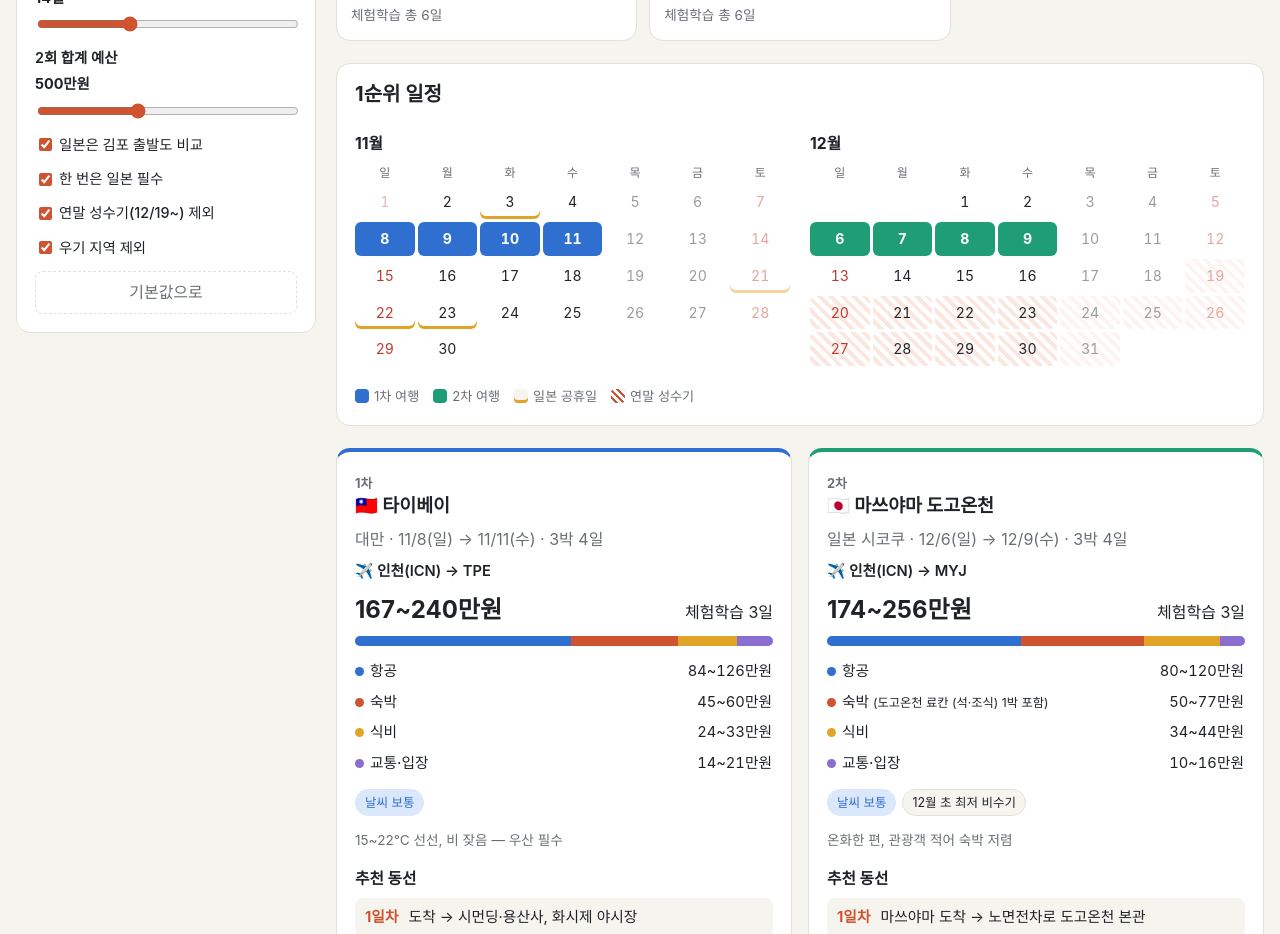
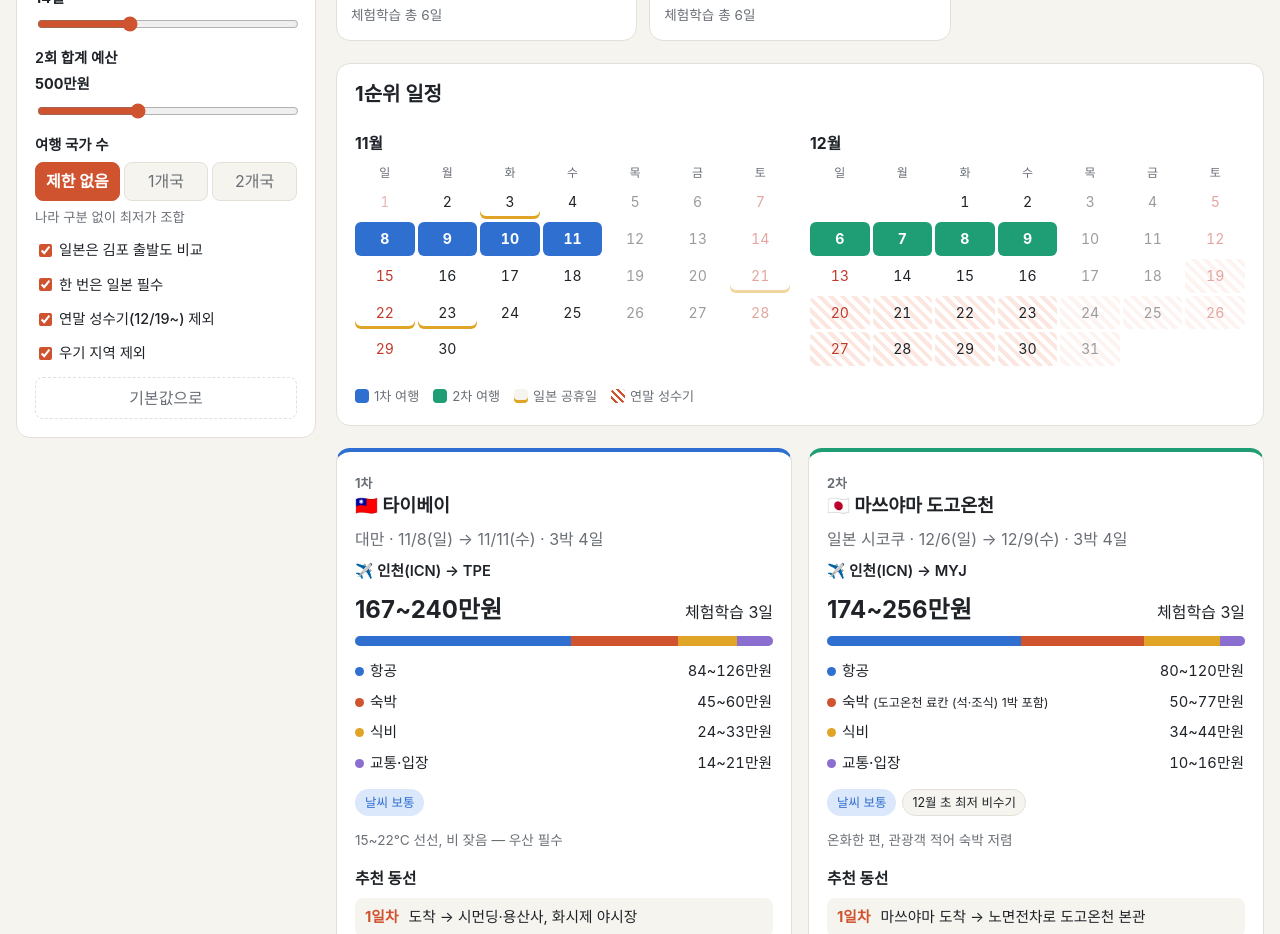
Before and after one commit to heekeunlee/tourplan, a React (Vite) app: page / in a window 1280 px wide. Shown: the part 780-1714 px from the top of the page. Built offline with nearby package versions, Linux system fonts and the light colour scheme.

Commit message:
Add trip country count option
Co-Authored-By: Claude Sonnet 5.5 <noreply@anthropic.com>

```diff
--- a/src/App.tsx
+++ b/src/App.tsx
@@ -90,6 +90,15 @@ export default function App() {
             <label>2회 합계 예산 <b>{won(c.budget)}</b>
               <input type="range" min={200} max={1000} step={10} value={c.budget} onChange={(e) => set('budget', Number(e.target.value))} />
             </label>
+            <div className="leave">
+              <span className="leave-title">여행 국가 수</span>
+              <div className="seg">
+                {([['any', '제한 없음'], ['one', '1개국'], ['two', '2개국']] as const).map(([v, label]) => (
+                  <button key={v} type="button" className={c.countryMode === v ? 'on' : ''} onClick={() => set('countryMode', v)}>{label}</button>
+                ))}
+              </div>
+              <small className="muted">{c.countryMode === 'one' ? '두 번 모두 같은 나라 (예: 일본 2회)' : c.countryMode === 'two' ? '두 번 서로 다른 나라 (예: 일본 + 대만)' : '나라 구분 없이 최저가 조합'}</small>
+            </div>
             <label className="check"><input type="checkbox" checked={c.japanFromGimpo} onChange={(e) => set('japanFromGimpo', e.target.checked)} />일본은 김포 출발도 비교</label>
             <label className="check"><input type="checkbox" checked={c.requireJapan} onChange={(e) => set('requireJapan', e.target.checked)} />한 번은 일본 필수</label>
             <label className="check"><input type="checkbox" checked={c.avoidPeak} onChange={(e) => set('avoidPeak', e.target.checked)} />연말 성수기(12/19~) 제외</label>
--- a/src/data.ts
+++ b/src/data.ts
@@ -248,6 +248,9 @@ export const DESTINATIONS: Destination[] = [
   },
 ]
 
+const COUNTRY: Record<string, string> = { fuk: '일본', osa: '일본', tyo: '일본', myj: '일본', tpe: '대만', bkk: '태국', pqc: '베트남', dad: '베트남' }
+export const countryOf = (d: Destination) => COUNTRY[d.id] ?? d.country
+
 export const PEAK_START = '2026-12-19' // 크리스마스·연말 성수기
 export const JP_HOLIDAYS = ['2026-11-03', '2026-11-21', '2026-11-22', '2026-11-23'] // 문화의 날, 근로감사의 날 3연휴
 export const KR_HOLIDAYS = ['2026-12-25']
--- a/src/planner.ts
+++ b/src/planner.ts
@@ -1,4 +1,4 @@
-import { DESTINATIONS, JP_HOLIDAYS, KR_HOLIDAYS, PEAK_START, type Destination, type Route } from './data'
+import { countryOf, DESTINATIONS, JP_HOLIDAYS, KR_HOLIDAYS, PEAK_START, type Destination, type Route } from './data'
 
 export interface Conditions {
   origin: string
@@ -12,6 +12,7 @@ export interface Conditions {
   schoolPenalty: number // 체험학습 1일을 비용 몇 만원으로 볼지 (정렬용)
   minGapDays: number
   requireJapan: boolean
+  countryMode: 'any' | 'one' | 'two' // 두 여행의 국가: 제한 없음 / 같은 1개국 / 서로 다른 2개국
   avoidPeak: boolean
   excludeBadWeather: boolean
   budget: number // 2회 합계 예산 (만원)
@@ -29,6 +30,7 @@ export const DEFAULT_CONDITIONS: Conditions = {
   schoolPenalty: 5,
   minGapDays: 14,
   requireJapan: true,
+  countryMode: 'any',
   avoidPeak: true,
   excludeBadWeather: true,
   budget: 500,
@@ -192,6 +194,9 @@ export function bestCombos(c: Conditions, limit = 8): Combo[] {
     for (const b of cands) {
       if (b.depart <= a.depart || a.dest.id === b.dest.id) continue
       if (diffDays(a.ret, b.depart) < c.minGapDays) continue
+      const sameCountry = countryOf(a.dest) === countryOf(b.dest)
+      if (c.countryMode === 'one' && !sameCountry) continue
+      if (c.countryMode === 'two' && sameCountry) continue
       if (c.requireJapan && a.dest.region !== 'JP' && b.dest.region !== 'JP') continue
       const key = [a.dest.id, b.dest.id].sort().join('+')
       const score = a.score + b.score
--- a/src/styles.css
+++ b/src/styles.css
@@ -187,3 +187,7 @@ a.book:hover { background: var(--a-soft); }
 .weekdays button { font: inherit; padding: 6px 0; border-radius: 8px; border: 1px solid var(--line); background: var(--bg); color: var(--muted); cursor: pointer; }
 .weekdays button.on { background: var(--accent); border-color: var(--accent); color: #fff; font-weight: 700; }
 .day.noleave { opacity: .45; }
+
+.seg { display: grid; grid-template-columns: repeat(3, 1fr); gap: 4px; }
+.seg button { font: inherit; padding: 6px 0; border-radius: 8px; border: 1px solid var(--line); background: var(--bg); color: var(--muted); cursor: pointer; }
+.seg button.on { background: var(--accent); border-color: var(--accent); color: #fff; font-weight: 700; }
```
